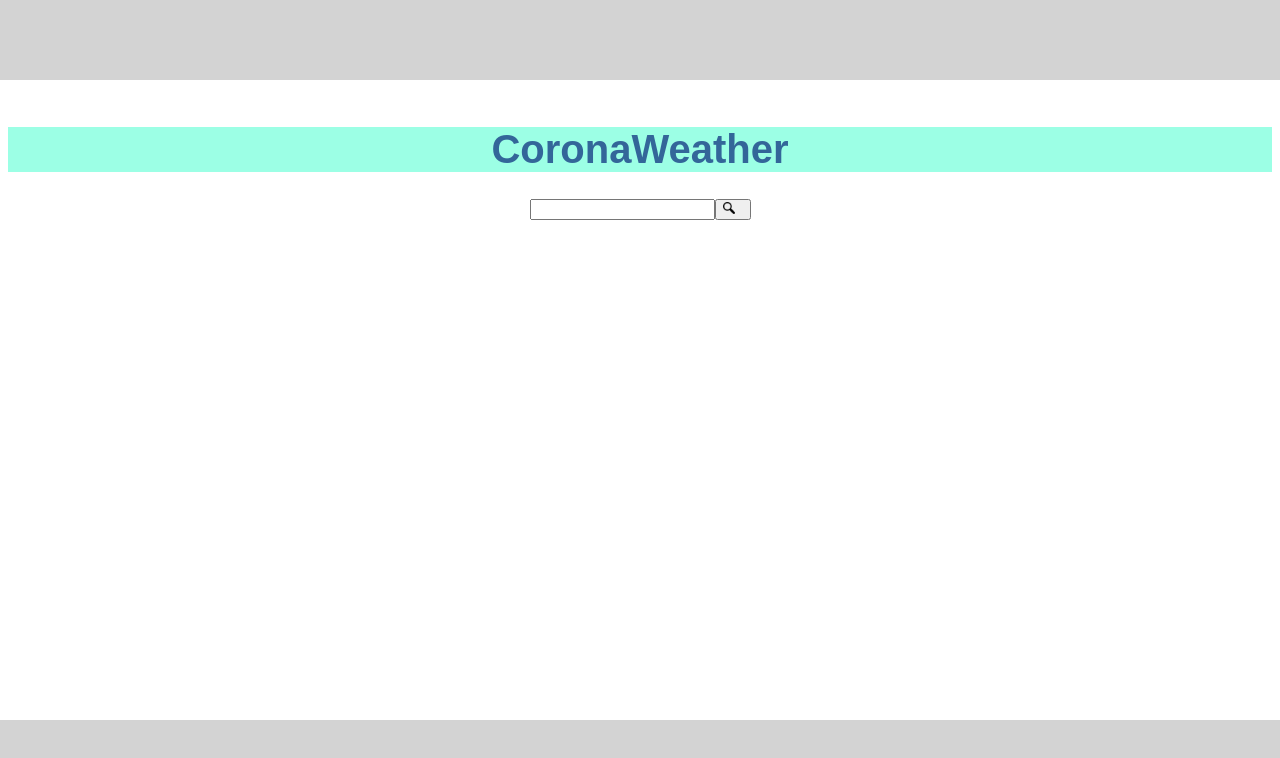
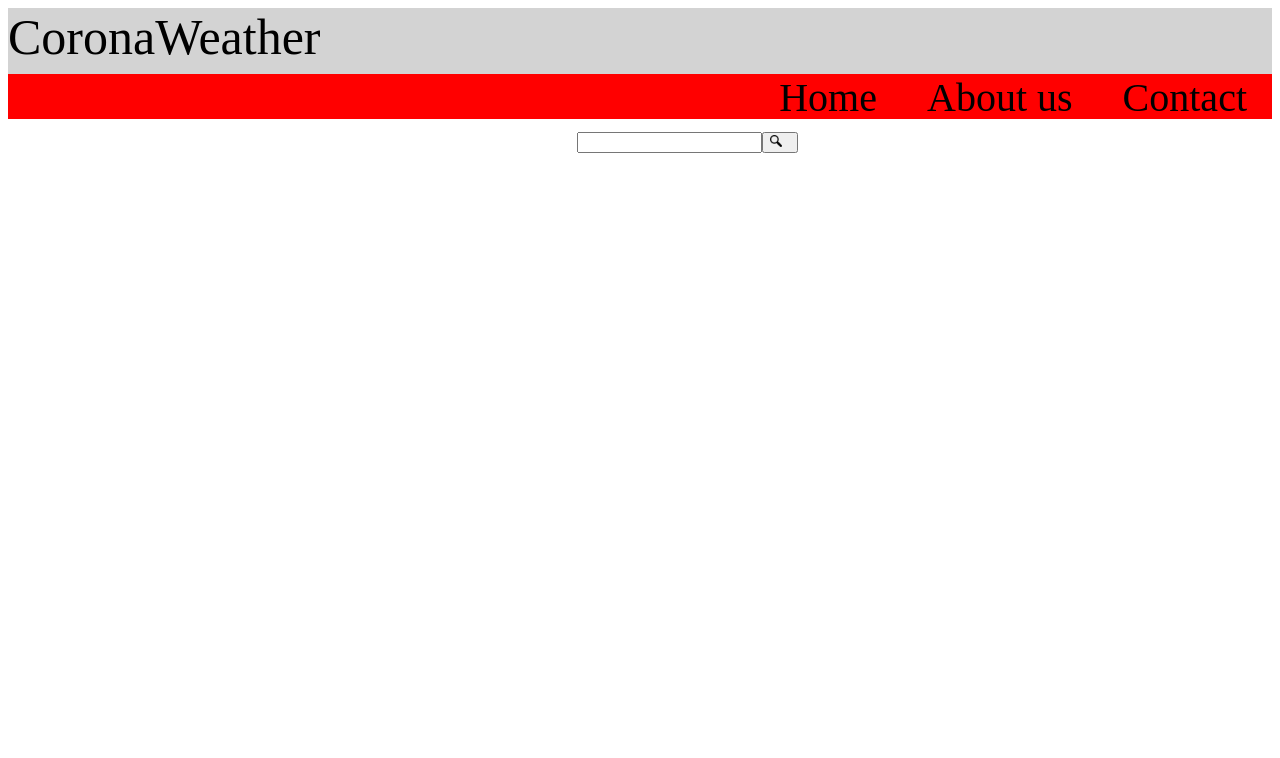
Before and after one commit to vagorb/CoronaWeatherFrontend-3semester, an Angular app in the folder front/: page / in a window 1280 px wide. Shown: the top 758 px of the page. Built offline with nearby package versions, Linux system fonts and the light colour scheme.

Commit message:
Changes to html layout of front end

```diff
--- a/front/src/app/app.component.css
+++ b/front/src/app/app.component.css
@@ -1,84 +1,119 @@
-/* Application-wide Styles */
-h1 {
-  color: #369;
-  font-family: Arial, Helvetica, sans-serif;
-  font-size: 250%;
-  text-align: center;
+/*!* Application-wide Styles *!*/
+/*h1 {*/
+/*  color: #369;*/
+/*  font-family: Arial, Helvetica, sans-serif;*/
+/*  font-size: 250%;*/
+/*  text-align: center;*/
+/*}*/
+
+/*h2, h3 {*/
+/*  color: #444;*/
+/*  font-family: Arial, Helvetica, sans-serif;*/
+/*  font-weight: lighter;*/
+/*}*/
+
+/*body {*/
+/*  margin: 2em;*/
+/*}*/
+
+/*body, input[type="text"], button {*/
+/*  color: #333;*/
+/*  font-family: Cambria, Georgia;*/
+/*}*/
+/*!* everywhere else *!*/
+/** {*/
+/*  font-family: Arial, Helvetica, sans-serif;*/
+/*}*/
+
+/*.title {*/
+/*  position: relative;*/
+/*  height: auto;*/
+/*  width: auto;*/
+/*  background-color: #9cffe5;*/
+/*  top: 100px;*/
+/*}*/
+
+/*.searchBar {*/
+/*  position: relative;*/
+/*  text-align: center;*/
+/*  top: 100px;*/
+/*}*/
+
+/*.header {*/
+/*  position: fixed;*/
+/*  height: 10%;*/
+/*  !*height: 100px;*!*/
+/*  width: 100%;*/
+/*  !*width: auto;*!*/
+/*  left: 0;*/
+/*  top: 0;*/
+/*  background-color: lightgray;*/
+/*}*/
+
+/*.footer {*/
+/*  position: fixed;*/
+/*  height: 10%;*/
+/*  width: 100%;*/
+/*  background-color: lightgray;*/
+/*  bottom: 0;*/
+/*  left: 0;*/
+/*}*/
+
+/*.containerDiv {*/
+/*  position: relative;*/
+/*}*/
+
+/*!*.magnifyingGlass {*!*/
+/*!*  position: relative;*!*/
+/*!*  text-align: center;*!*/
+/*!*  !*padding: auto 100px;*!*!*/
+/*!*  !*top: 100px;*!*!*/
+/*!*  !*left: 150px;*!*!*/
+/*!*  !*height: 1px;*!*!*/
+/*!*  !*width: 1px;*!*!*/
+/*!*}*!*/
+
+/*!*.magnifyingGlassImage {*!*/
+/*!*  padding: 75px;*!*/
+/*!*  float: right;*!*/
+/*!*  margin: auto 630px;*!*/
+/*!*  !*margin: 500px;*!*!*/
+/*!*  !*border-left: 50px;*!*!*/
+/*!*  height: 2%;*!*/
+/*!*  width: 2%;*!*/
+/*!*}*!*/
+.coloring {
+  background-color: lightgray;
 }
-
-h2, h3 {
-  color: #444;
-  font-family: Arial, Helvetica, sans-serif;
-  font-weight: lighter;
-}
-
-body {
-  margin: 2em;
-}
-
-body, input[type="text"], button {
-  color: #333;
-  font-family: Cambria, Georgia;
-}
-/* everywhere else */
-* {
-  font-family: Arial, Helvetica, sans-serif;
+.header {
+  height: 50px;
+  width: auto;
+  background-color: lightgray;
+  margin: 0;
+  padding: 0;
 }
 
 .title {
   position: relative;
-  height: auto;
-  width: auto;
-  background-color: #9cffe5;
-  top: 100px;
+  text-align: left;
+  font-size: 50px;
+  margin: 0;
+  padding: 0;
 }
 
-.searchBar {
-  position: relative;
-  text-align: center;
-  top: 100px;
+.navBar {
+  padding: 0;
+  margin: 0;
+  background-color: red;
+  text-align: right;
+  height: 45px;
 }
 
-.header {
-  position: fixed;
-  height: 10%;
-  /*height: 100px;*/
-  width: 100%;
-  /*width: auto;*/
-  left: 0;
-  top: 0;
-  background-color: lightgray;
+li {
+  /*margin-top: 0;*/
+  display: inline;
 }
-
-.footer {
-  position: fixed;
-  height: 10%;
-  width: 100%;
-  background-color: lightgray;
-  bottom: 0;
-  left: 0;
+a {
+  margin: 25px;
+  font-size: 40px;
 }
-
-.containerDiv {
-  position: relative;
-}
-
-/*.magnifyingGlass {*/
-/*  position: relative;*/
-/*  text-align: center;*/
-/*  !*padding: auto 100px;*!*/
-/*  !*top: 100px;*!*/
-/*  !*left: 150px;*!*/
-/*  !*height: 1px;*!*/
-/*  !*width: 1px;*!*/
-/*}*/
-
-/*.magnifyingGlassImage {*/
-/*  padding: 75px;*/
-/*  float: right;*/
-/*  margin: auto 630px;*/
-/*  !*margin: 500px;*!*/
-/*  !*border-left: 50px;*!*/
-/*  height: 2%;*/
-/*  width: 2%;*/
-/*}*/
--- a/front/src/app/app.component.html
+++ b/front/src/app/app.component.html
@@ -1,18 +1,35 @@
-<div class="containerDiv">
+<!--<div class="containerDiv">-->
 
-<div class="header">
-</div>
-<div class="title">
-  <h1>{{title}}</h1>
-</div>
-<div class="searchBar">
-    <app-search-bar></app-search-bar>
-</div>
+<!--<div class="header">-->
+<!--</div>-->
+<!--<div class="title">-->
+<!--  <h1>{{title}}</h1>-->
+<!--</div>-->
+<!--<div class="searchBar">-->
+<!--    <app-search-bar></app-search-bar>-->
+<!--</div>-->
 
 
 
-<div class="footer">
+<!--<div class="footer">-->
+<!--</div>-->
+
+<!--</div>-->
+<!--<app-weather></app-weather>-->
+
+<div class="coloring">
+<div class="header">
+  <p class="title">CoronaWeather</p>
+</div>
+<div class="navBar">
+  <ul >
+    <li><a >Home</a></li>
+    <li><a >About us</a></li>
+    <li><a >Contact</a></li>
+  </ul>
+</div>
 </div>
 
+<div class="searchBar">
+<app-search-bar></app-search-bar>
 </div>
-<app-weather></app-weather>
--- a/front/src/app/search-bar/search-bar.component.ts
+++ b/front/src/app/search-bar/search-bar.component.ts
@@ -2,20 +2,19 @@ import { Component, OnInit } from '@angular/core';
 
 @Component({
   selector: 'app-search-bar',
-  template: `<div class="appSearch">
-    <input #myInput type="text" class="inputClass">
-    <button (click)="onClick(myInput.value)">
-      <div class="magnifyingGlass">
-      <img src="/assets/images/magnifyingGlass.png" alt="magnifying glass image" class="magnifyingGlassImage">
-    </div>
-    </button>
-  </div>`,
+  templateUrl: `search-bar.html`,
   styleUrls: ['./search-bar.css']
 })
 export class SearchBarComponent implements OnInit {
+  show: boolean = false;
+  cityName: string = "";
+  weatherImage: string = "";
 
   onClick(value) {
-    console.log(value)
+    this.show = true;
+    console.log(value);
+    this.cityName = value;
+    this.weatherImage = "sunny";
   }
   constructor() { }
 
--- a/front/src/app/search-bar/search-bar.css
+++ b/front/src/app/search-bar/search-bar.css
@@ -1,3 +1,46 @@
+/*.magnifyingGlass {*/
+/*  position: relative;*/
+/*  text-align: left;*/
+/*  width: 20px;*/
+/*  !*padding: 0;*!*/
+/*  !*margin: 0;*!*/
+/*  !*overflow-x: hidden;*!*/
+/*  !*padding: auto 100px;*!*/
+/*  !*top: 100px;*!*/
+/*  !*left: 150px;*!*/
+/*  !*height: 1px;*!*/
+/*  !*width: 1px;*!*/
+/*}*/
+
+/*.magnifyingGlassImage {*/
+/*  !*margin: 500px;*!*/
+/*  !*border-left: 50px;*!*/
+/*  height: 60%;*/
+/*  width: 60%;*/
+/*}*/
+/*.appSearch {*/
+/*}*/
+
+/*.inputClass {*/
+/*  text-align: center;*/
+/*  width: auto;*/
+/*  height: auto;*/
+/*}*/
+
+
+.search {
+
+}
+
+.inputClass {
+  text-align: left;
+  width: auto;
+  /*height: 10%;*/
+  margin-top: 1%;
+  margin-left: 45%;
+  /*margin-right: 40%;*/
+}
+
 .magnifyingGlass {
     position: relative;
     text-align: left;
@@ -18,11 +61,29 @@
     height: 60%;
     width: 60%;
 }
-.appSearch {
+
+.searchResultContainer {
+  background-color: red;
+  margin-left: 10%;
+  margin-right: 10%;
+  margin-top: 1%;
 }
 
-.inputClass {
+.resultNow {
   text-align: center;
-  width: auto;
-  height: auto;
+  /*width: 25%;*/
+  /*margin-left: 40%;*/
 }
+
+.resultNowButton {
+  text-align: center;
+  height: 50px;
+  width: 200px;
+}
+
+.result7DaysLater {
+  /*text-align: ;*/
+  position: relative;
+  top: 20%;
+  left: 65%;
+}
--- a/front/src/app/search-bar/search-bar.html
+++ b/front/src/app/search-bar/search-bar.html
@@ -0,0 +1,101 @@
+<!--<div class="appSearch">-->
+<!--  <input #myInput type="text" class="inputClass">-->
+<!--  <button (click)="onClick(myInput.value)">-->
+<!--    <div class="magnifyingGlass">-->
+<!--      <img src="/assets/images/magnifyingGlass.png" alt="magnifying glass image" class="magnifyingGlassImage">-->
+<!--    </div>-->
+<!--  </button>-->
+<!--</div>-->
+
+<!--<div>-->
+<!--<div *ngIf="show" class="searchBarResultDiv">-->
+
+<!--  <div class="resultNow">-->
+<!--    <button class="resultNowButton"> Weather now </button>-->
+<!--&lt;!&ndash;    <input type="button" class="resultNowButton" >&ndash;&gt;-->
+
+<!--  </div>-->
+
+<!--  <div class="resultSevenDaysLater">-->
+<!--    <button class="resultSevenDaysLaterButton" > Weather in 7 days </button>-->
+<!--&lt;!&ndash;    <input type="radio" checked class="resultSevenDaysLaterButton" name="WeatherIn7Days">&ndash;&gt;-->
+<!--  </div>-->
+
+<!--  <div class="resultCityName">-->
+<!--    <p>{{cityName}}</p>-->
+<!--  </div>-->
+
+<!--  <div class="weatherTypeImage">-->
+<!--    <img src="/assets/images/{{weatherImage}}Weather.PNG" class="weatherImage" alt="weatherImage">-->
+<!--  </div>-->
+
+<!--  <div class="weatherInfoContainer">-->
+<!--  </div>-->
+
+<!--</div>-->
+<!--</div>-->
+
+
+<!--div class="appSearch">-->
+<!--<input #myInput type="text" class="inputClass">-->
+<!--<button (click)="onClick(myInput.value)">-->
+<!--  <div class="magnifyingGlass">-->
+<!--    <img src="/assets/images/magnifyingGlass.png" alt="magnifying glass image" class="magnifyingGlassImage">-->
+<!--  </div>-->
+<!--</button>-->
+<!--</div>-->
+
+
+<div class="search">
+  <input #myInput type="text" class="inputClass">
+  <button (click)="onClick(myInput.value)">
+    <div class="magnifyingGlass">
+      <img src="/assets/images/magnifyingGlass.png" alt="magnifying glass image" class="magnifyingGlassImage">
+    </div>
+  </button>
+</div>
+
+
+
+<div *ngIf="show" class="searchResultContainer">
+  <div class="resultNow">
+  <button class="resultNowButton"> Weather now </button>
+  </div>
+  <div class="result7DaysLater">
+    <button class="result7DaysLatterButton"> Weather in 7 days </button>
+  </div>
+  <div class="resultCityName">
+    <p>{{cityName}}</p>
+  </div>
+  <div class="weatherTypeImage">
+    <img src="/assets/images/{{weatherImage}}Weather.PNG" class="weatherImage" alt="weatherImage">
+  </div>
+  <div class="weatherInfoContainer"></div>
+</div>
+<!--<div>-->
+<!--<div *ngIf="show" class="searchBarResultDiv">-->
+
+<!--  <div class="resultNow">-->
+<!--    <button class="resultNowButton"> Weather now </button>-->
+<!--&lt;!&ndash;    <input type="button" class="resultNowButton" >&ndash;&gt;-->
+
+<!--  </div>-->
+
+<!--  <div class="resultSevenDaysLater">-->
+<!--    <button class="resultSevenDaysLaterButton" > Weather in 7 days </button>-->
+<!--&lt;!&ndash;    <input type="radio" checked class="resultSevenDaysLaterButton" name="WeatherIn7Days">&ndash;&gt;-->
+<!--  </div>-->
+
+<!--  <div class="resultCityName">-->
+<!--    <p>{{cityName}}</p>-->
+<!--  </div>-->
+
+<!--  <div class="weatherTypeImage">-->
+<!--    <img src="/assets/images/{{weatherImage}}Weather.PNG" class="weatherImage" alt="weatherImage">-->
+<!--  </div>-->
+
+<!--  <div class="weatherInfoContainer">-->
+<!--  </div>-->
+
+<!--</div>-->
+<!--</div>-->
```
Lines whose indentation alone changed are shown as unchanged.
